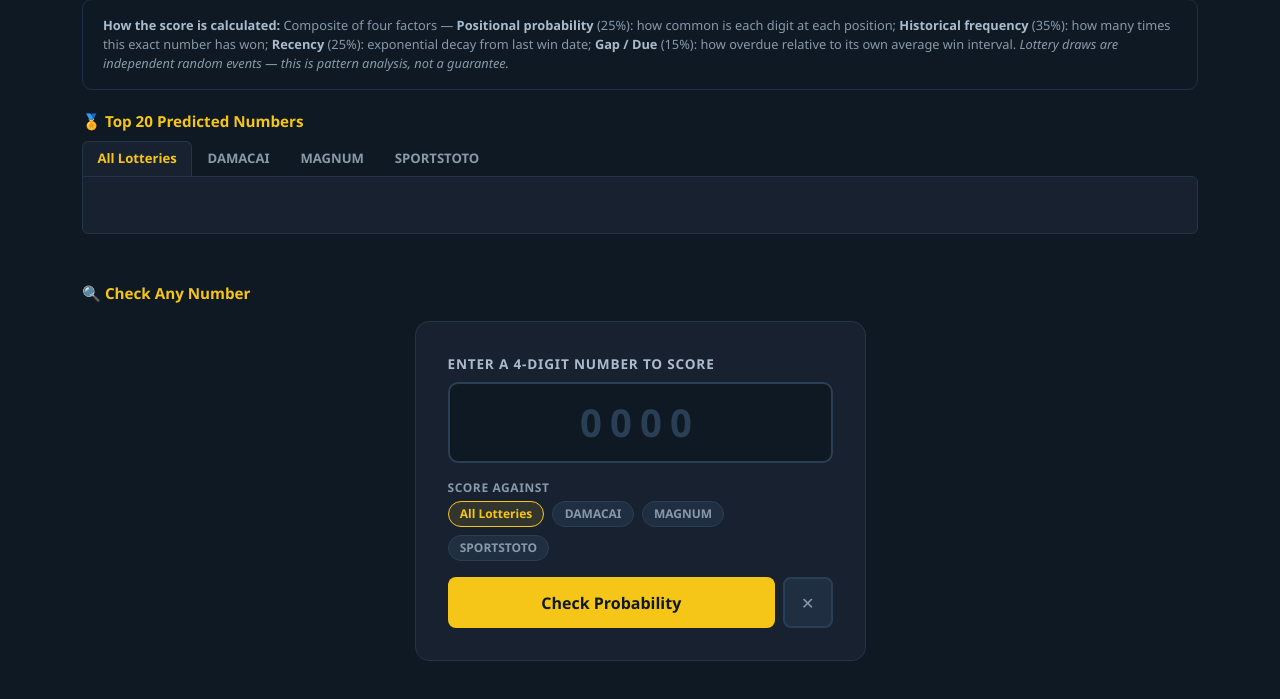
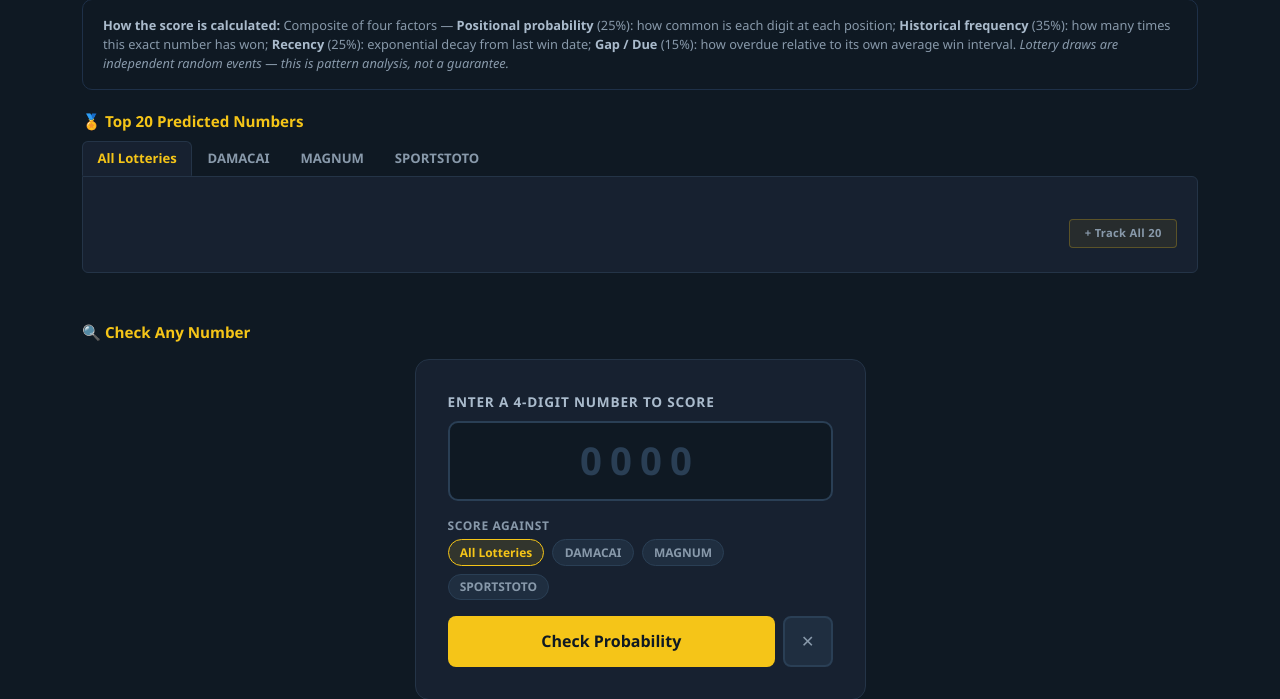
Before and after one commit to saupin/4d-lottery-checker, a Flask app: template templates/predict.html in a window 1280 px wide. Shown: the part 180-879 px from the top of the page. Before the commit the page ends 841 px from the top, so only its background shows below. Run offline with Flask 3, Linux system fonts and the light colour scheme; the template is opened without the code that fills it, so the values that code supplies are empty.

Commit message:
Track button toggles remove; add Track All 20 button per lottery tab

```diff
--- a/templates/base.html
+++ b/templates/base.html
@@ -280,8 +280,10 @@
       transition: all .15s; letter-spacing: .3px;
     }
     .btn-add-sim:hover   { border-color: #f5c518; color: #f5c518; }
-    .btn-add-sim.added   { border-color: #22c55e; color: #22c55e; pointer-events: none; }
-    .btn-add-sim.already { border-color: #55667a; color: #55667a; pointer-events: none; }
+    .btn-add-sim.added   { border-color: #22c55e; color: #22c55e; }
+    .btn-add-sim.added:hover   { border-color: #f97316; color: #f97316; }
+    .btn-add-sim.already { border-color: #22c55e; color: #22c55e; }
+    .btn-add-sim.already:hover { border-color: #f97316; color: #f97316; }
 
     /* ── Simulation page ── */
     .sim-input {
--- a/templates/predict.html
+++ b/templates/predict.html
@@ -33,7 +33,12 @@
 <div class="tab-content mb-5">
   {% for tab_key, tab_label in [('all','All Lotteries'),('damacai','DAMACAI'),('magnum','MAGNUM'),('toto','SPORTSTOTO')] %}
   <div class="tab-pane fade {% if tab_key == 'all' %}show active{% endif %}" id="ptab-{{ tab_key }}">
-    <div class="predict-grid mt-3">
+    <div class="d-flex justify-content-end mt-3 mb-1">
+      <button class="btn-add-sim add-all-btn"
+              style="width:auto;padding:.3rem .9rem;font-size:.7rem"
+              onclick="addAllToSim('{{ tab_key }}')">+ Track All 20</button>
+    </div>
+    <div class="predict-grid">
       {% for r in top20s[tab_key] %}
       <div class="predict-card">
         <span class="predict-rank">#{{ r.rank }}</span>
@@ -100,21 +105,33 @@
 
   function addToSim(num, lottery, btn) {
     const list = simLoad();
-    if (list.some(t => t.num === num && t.lottery === lottery)) {
-      btn.textContent = '✓ In list'; btn.classList.add('already'); return;
+    const idx  = list.findIndex(t => t.num === num && t.lottery === lottery);
+    if (idx !== -1) {
+      list.splice(idx, 1);
+      localStorage.setItem(SIM_KEY, JSON.stringify(list));
+      btn.textContent = '+ Track';
+      btn.classList.remove('added', 'already');
+      return;
     }
     const today = new Date().toISOString().slice(0, 10);
     list.unshift({ num, lottery, tries: 10, date: today });
     localStorage.setItem(SIM_KEY, JSON.stringify(list));
-    btn.textContent = '✓ Added'; btn.classList.add('added');
+    btn.textContent = '✓ Tracked';
+    btn.classList.add('added');
+  }
+
+  function addAllToSim(tabKey) {
+    document.querySelectorAll(`#ptab-${tabKey} .btn-add-sim:not(.add-all-btn)`).forEach(btn => {
+      if (!btn.classList.contains('added') && !btn.classList.contains('already')) {
+        btn.click();
+      }
+    });
   }
 
   function markTracked() {
     simLoad().forEach(t => {
       const btn = document.getElementById(`asim-${t.lottery}-${t.num}`);
-      if (btn && !btn.classList.contains('added')) {
-        btn.textContent = '✓ In list'; btn.classList.add('already');
-      }
+      if (btn) { btn.textContent = '✓ Tracked'; btn.classList.add('already'); }
     });
   }
   document.addEventListener('DOMContentLoaded', markTracked);
```
